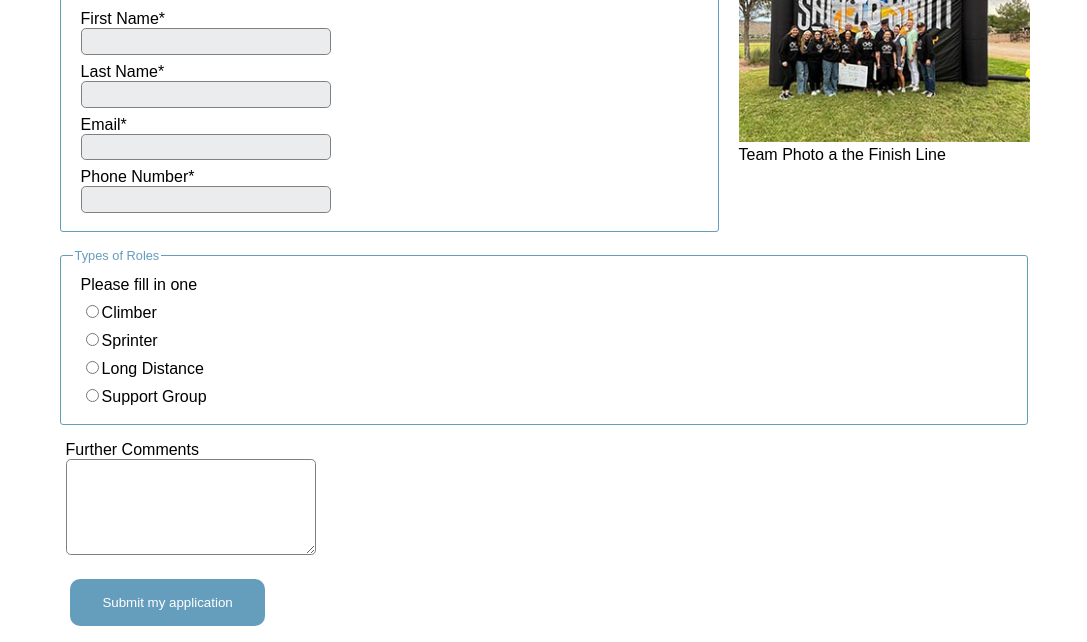
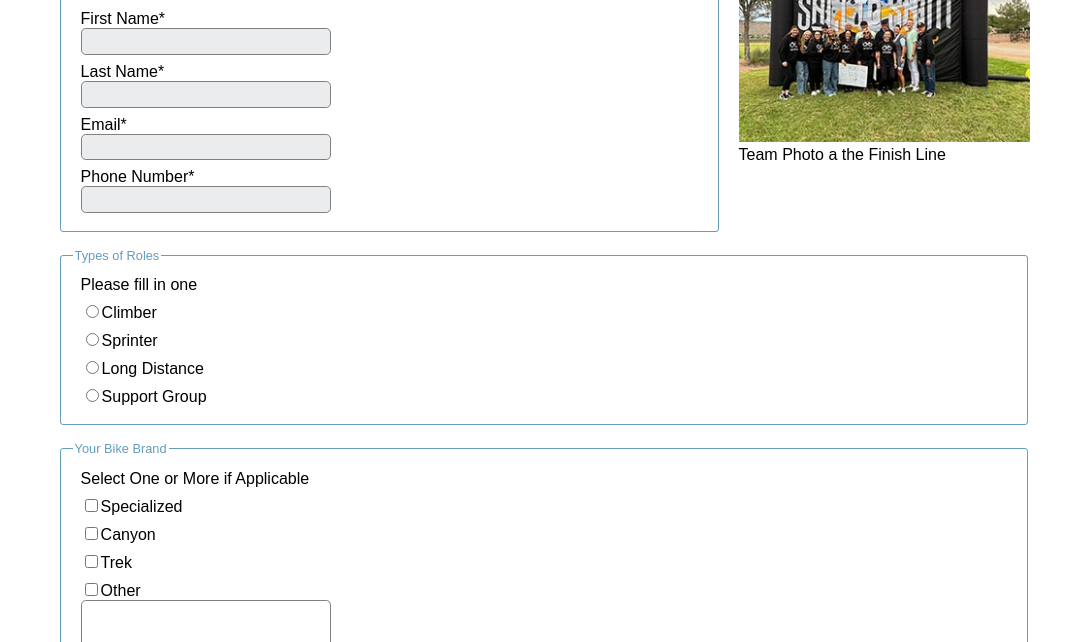
Before and after one commit to hunterevans06/dwdd1600, a plain HTML site: page 07advanced-css/questions.html in a window 1280 px wide. Shown: the part 309-951 px from the top of the page, without its empty margins (96-1183 px from the left). Drawn offline with Linux system fonts and the light colour scheme.

Commit message:
Update questions.html

```diff
--- a/07advanced-css/questions.html
+++ b/07advanced-css/questions.html
@@ -66,6 +66,15 @@
                         <label><input type="radio" name="method" value="support" required>Support Group</label>
                 </fieldset>
 
+                <fieldset>
+                    <legend>Your Bike Brand</legend>
+                        <label>Select One or More if Applicable</label>
+                        <label><input type="checkbox" name="method" value="climber">Specialized</label>
+                        <label><input type="checkbox" name="method" value="sprinter">Canyon</label>
+                        <label><input type="checkbox" name="method" value="distance">Trek</label>
+                        <label><input type="checkbox" name="method" value="support">Other<textarea name="Other"></textarea></label>
+                </fieldset>
+
 
 
                         <label>Further Comments
```
